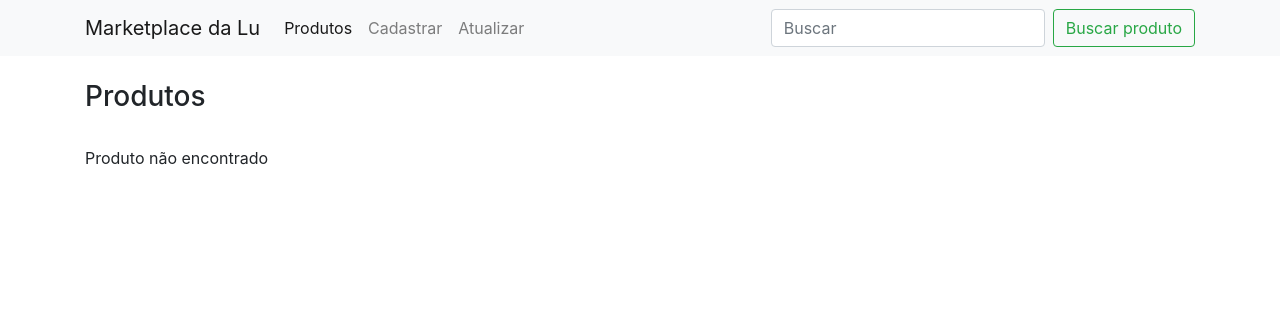
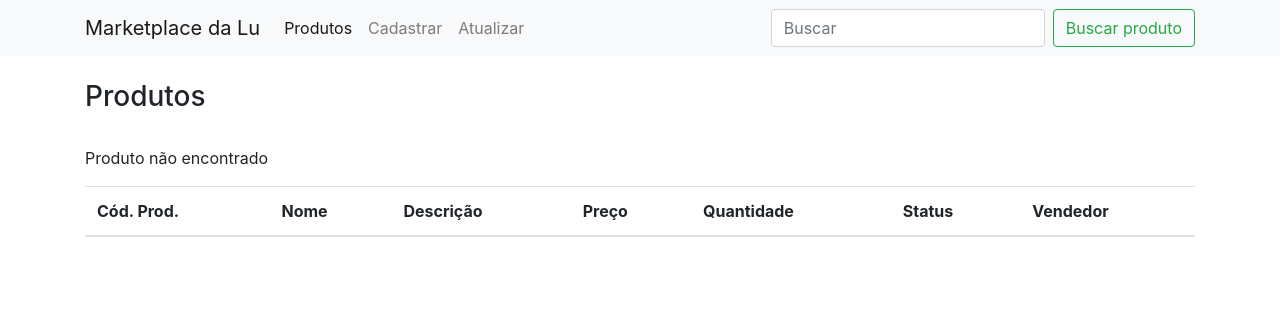
Before and after one commit to vaniapatriciab/desafio_luiza_code, a Django app: page / in a window 1280 px wide. Shown: the top 316 px of the page. Run offline with Django 3.2, Linux system fonts and the light colour scheme; data that the repository does not hold is empty.

Commit message:
Add tabela de listar produtos

```diff
--- a/luiza_code/lu_marketplace/templates/lu_marketplace/index.html
+++ b/luiza_code/lu_marketplace/templates/lu_marketplace/index.html
@@ -6,14 +6,45 @@
     <h3>Produtos</h3>
     </br>
 
+    <div class="table-responsive">
+        <table class="table">
+            <thead>
+                <tr>
+                    <th scope="col">Cód. Prod.</th>
+                    <th scope="col">Nome</th>
+                    <th scope="col">Descrição</th>
+                    <th scope="col">Preço</th>
+                    <th scope="col">Quantidade</th>
+                    <th scope="col">Status</th>
+                    <th scope="col">Vendedor</th>
+                </tr>
+            </thead>
+
+            <tbody>
+
                 {% if produtos %}
+                    <tr>
                         {% for p in produtos %}
-        <li>
-            {{p.prod_nome}}
-        </li>
+                            <td>{{prod_codigo}}</td>
+                            <td> {{p.prod_nome}} </td>
+                            <td> {{p.prod_descricao}} </td>
+                            <td> {{p.prod_preco}} </td>
+                            <td> {{p.prod_qtd}} </td>
+                            <td> {{p.prod_inativo}} </td>
+
+
+                            <td> {{User.name}} </td>
+
                         {%endfor%}
+                    </tr>
                 {% else %}
                         <p> Produto não encontrado </p>
                 {% endif %}
+            </tbody>
+        </table>
+    </div>
+
+
+
 
 {% endblock %}
--- a/luiza_code/lu_marketplace/views.py
+++ b/luiza_code/lu_marketplace/views.py
@@ -16,6 +16,7 @@ def index(request):
     return render(request, 'lu_marketplace/index.html', context)
 
 
+
 class CadastrarProduto(SuccessMessageMixin, CreateView):
     model = Produto
     template_name = 'cadastrar_prod.html'
```
Also changed, not shown: luiza_code/lu_marketplace/models.py (+3 -6 lines). Lines whose indentation alone changed are shown as unchanged.
